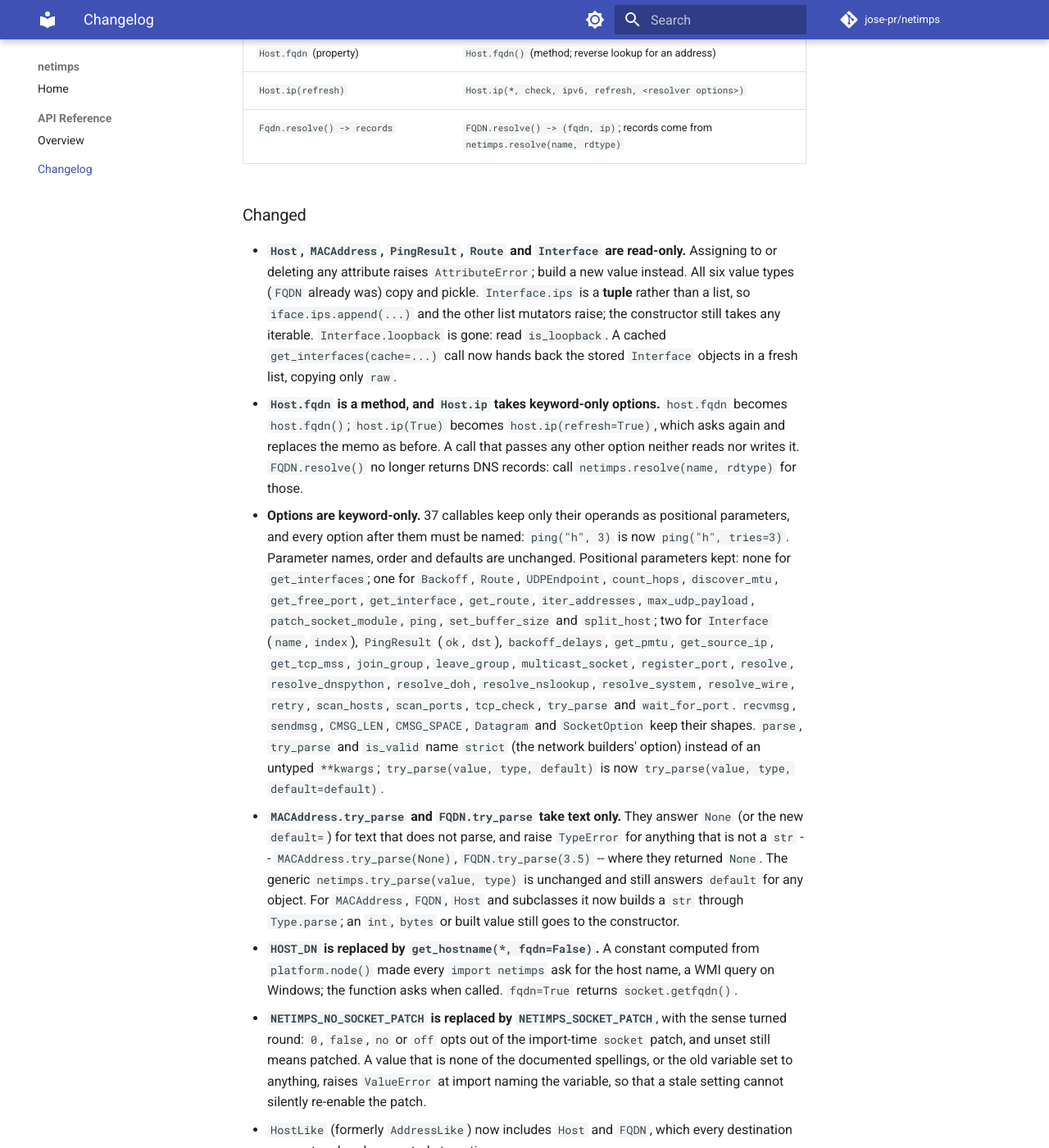
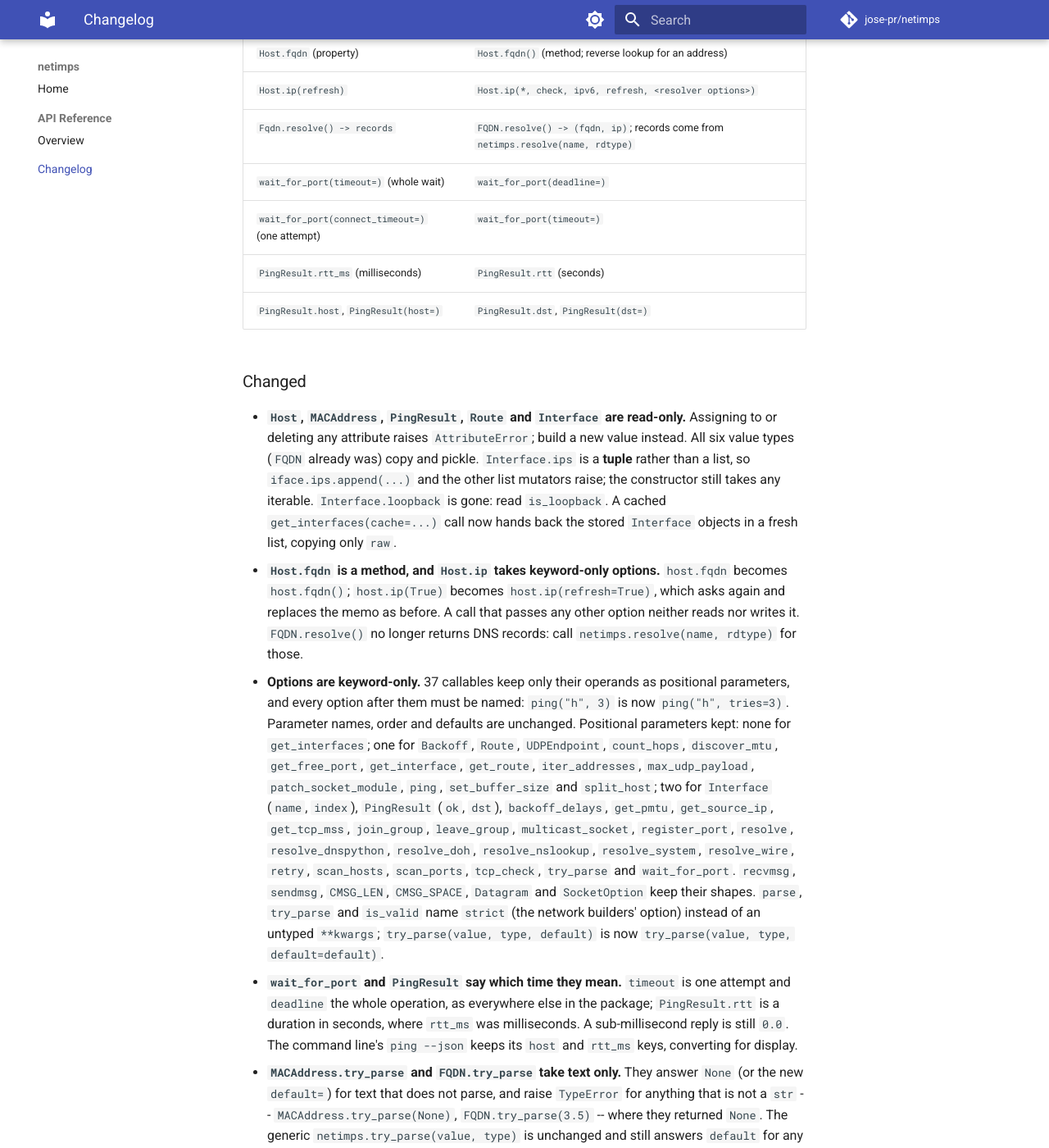
Before and after one commit to jose-pr/netimps, an MkDocs documentation site: the page built from docs/changelog.md, in a window 1280 px wide and 1400 px high, scrolled down 2485 px. Shown: the whole window at 82% size. Built offline with MkDocs 1.6.1 and Material for MkDocs 9.7.7, drawn with Linux system fonts in a browser that asks for light colours; comment, search, counter and statistics services are not loaded.

Commit message:
feat: wait_for_port takes deadline and timeout; PingResult.rtt is seconds

```diff
--- a/CHANGELOG.md
+++ b/CHANGELOG.md
@@ -83,6 +83,10 @@ probe says so in its prefix.
 | `Host.fqdn` (property) | `Host.fqdn()` (method; reverse lookup for an address) |
 | `Host.ip(refresh)` | `Host.ip(*, check, ipv6, refresh, <resolver options>)` |
 | `Fqdn.resolve() -> records` | `FQDN.resolve() -> (fqdn, ip)`; records come from `netimps.resolve(name, rdtype)` |
+| `wait_for_port(timeout=)` (whole wait) | `wait_for_port(deadline=)` |
+| `wait_for_port(connect_timeout=)` (one attempt) | `wait_for_port(timeout=)` |
+| `PingResult.rtt_ms` (milliseconds) | `PingResult.rtt` (seconds) |
+| `PingResult.host`, `PingResult(host=)` | `PingResult.dst`, `PingResult(dst=)` |
 
 ### Changed
 
@@ -116,6 +120,11 @@ probe says so in its prefix.
   shapes. `parse`, `try_parse` and `is_valid` name `strict` (the network
   builders' option) instead of an untyped `**kwargs`; `try_parse(value, type,
   default)` is now `try_parse(value, type, default=default)`.
+- **`wait_for_port` and `PingResult` say which time they mean.** `timeout`
+  is one attempt and `deadline` the whole operation, as everywhere else in the
+  package; `PingResult.rtt` is a duration in seconds, where `rtt_ms` was
+  milliseconds. A sub-millisecond reply is still `0.0`. The command line's
+  `ping --json` keeps its `host` and `rtt_ms` keys, converting for display.
 - **`MACAddress.try_parse` and `FQDN.try_parse` take text only.** They answer
   `None` (or the new `default=`) for text that does not parse, and raise
   `TypeError` for anything that is not a `str` -- `MACAddress.try_parse(None)`,
```
Also changed, not shown: AGENTS.md (+1 -1 lines), README.md (+2 -2 lines), src/netimps/AGENTS.md (+19 -14 lines), 9 other files.
